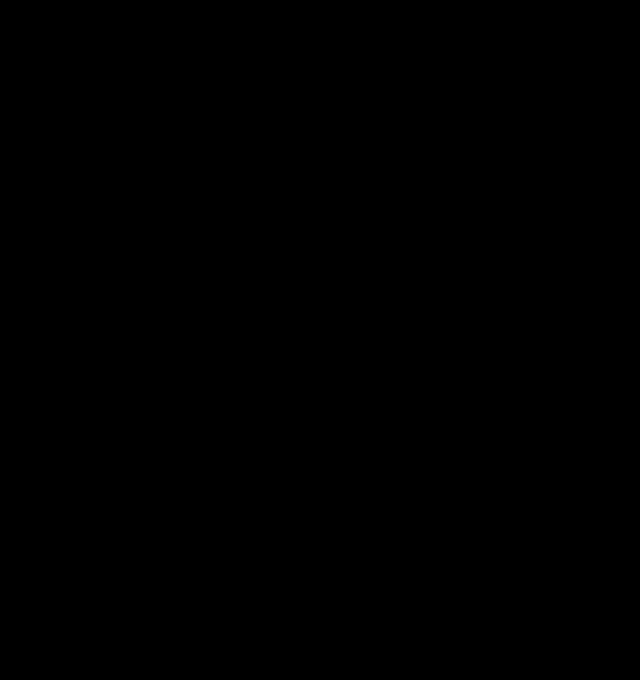
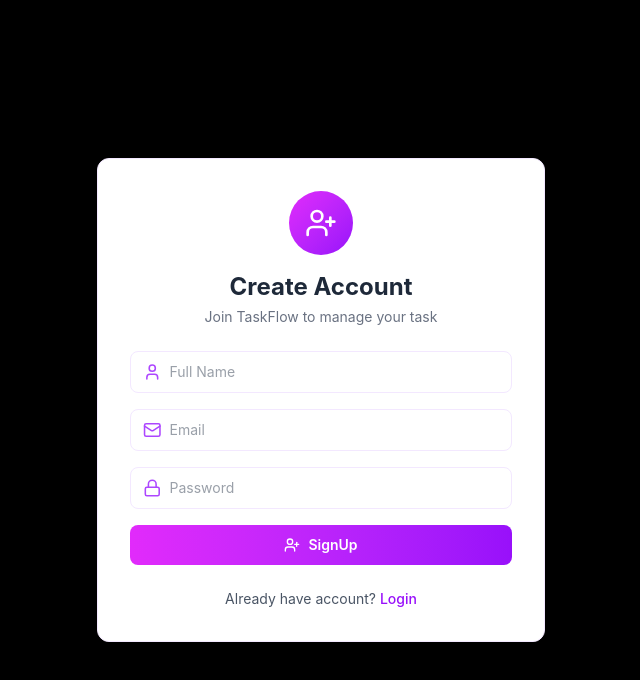
Before and after one commit to SARTHIKDOBARIYA/Project-Task-Manager, a React app in the folder frontend/: page /signup in a window 1280 px wide. Shown: the top 680 px of the page, without its empty margins (319-959 px from the left). Built offline with nearby package versions, Linux system fonts and the light colour scheme; the HTML template or start-up script is replaced by a standard one.

Commit message:
create SignUp components

```diff
--- a/frontend/src/assets/dummy.jsx
+++ b/frontend/src/assets/dummy.jsx
@@ -286,6 +286,6 @@
     createdRow: "flex items-center gap-1.5 text-xs text-gray-400 whitespace-nowrap",
 }
 // APP.JSX
-const user = {
-      avatar: `https://ui-avatars.com/api/?name=${encodeURIComponent(data.name || 'User')}&background=random`
-    };
+// const user = {
+//       avatar: `https://ui-avatars.com/api/?name=${encodeURIComponent(data.name || 'User')}&background=random`
+//     };
--- a/frontend/src/components/Signup.jsx
+++ b/frontend/src/components/Signup.jsx
@@ -1,5 +1,79 @@
-function Signup(){
+import { Icon, icons, UserPlus } from "lucide-react";
+import { useState } from "react";
+import {BUTTONCLASSES, FIELDS, Inputwrapper, INPUTWRAPPER, MESSAGE_ERROR, MESSAGE_SUCCESS} from '../assets/dummy'
+import axios from "axios";
 
+const API_URL="http://localhost:3000"
+const INITIAL_FORM = {name:"" ,email:"",password:""}
+
+function Signup({onSwitchMode}){
+
+    const [formData,setFormData]=useState(INITIAL_FORM);
+    const [loading,setLoading]=useState(false)
+    const [message,setMessage]=useState({text:"",type:""})
+
+    const handleSubmit = async(e)=>{
+        e.preventDefault()
+        setLoading(true)
+        setMessage({text:"",type:""})
+
+        try{
+            const data=await axios.post(`${API_URL}/v1/auth/register`,formData)
+            console.log('signup successfull',data)
+            setMessage({text:'Registration successfull ! You can now login',type:"success"})
+            setFormData(INITIAL_FORM)
+        }
+        catch(error){
+            setMessage({text:error.response?.data?.message || "An error occurred.please try again later",type:"error"})
+        }
+        finally{
+            setLoading(false)
+        }
+    }
+
+    return (
+        <div className="max-w-md w-full bg-white shadow-lg border border-purple-100 rounded-xl p-8">
+            <div className="mb-6 text-center">
+                <div className="w-16 h-16 bg-gradient-to-br from-fuchsia-500 to-purple-600 rounded-full mx-auto flex items-center justify-center mb-4">
+                    <UserPlus className="w-8 h-8 text-white"/>
+                </div>
+                <h2 className="text-2xl font-bold text-gray-800">Create Account</h2>
+                <p className="text-gray-500 text-sm mt-1">Join TaskFlow to manage your task</p>
+
+            </div>
+
+            {message.text && (
+                <div className={message.type === 'success' ? MESSAGE_SUCCESS : MESSAGE_ERROR}>
+                    {message.text}
+                </div>
+            )}
+
+            <form onSubmit={handleSubmit} className="space-y-4">
+            {FIELDS.map(({ name, type, placeholder, icon: Icon }) => (
+                    <div key={name} className={Inputwrapper}>
+                        <Icon className="text-purple-500 w-5 h-5 mr-2"/>
+                        <input type={type} placeholder={placeholder} value={formData[name]} onChange={(e)=>setFormData({...formData,[name]:e.target.value })}
+                        className="w-full focus:outline-none text-sm text-gray-700" required
+                        />
+                    </div>
+                ))}
+                <button
+                    type="submit"
+                    className={BUTTONCLASSES}
+                    disabled={loading}>
+                        {loading ? "Signing Up..." : <><UserPlus className="w-4 h-4"/>SignUp</> }
+                </button>
+            </form>
+
+            <p className="text-center text-sm text-gray-600 mt-6">
+                Already have account?{' '}
+                <button onClick={onSwitchMode} className='text-purple-600 hover:text-purple-700 hover:underline font-medium transition-colors '>
+                    Login
+                </button>
+            </p>
+
+        </div>
+    )
 }
 
 export default Signup;
```
